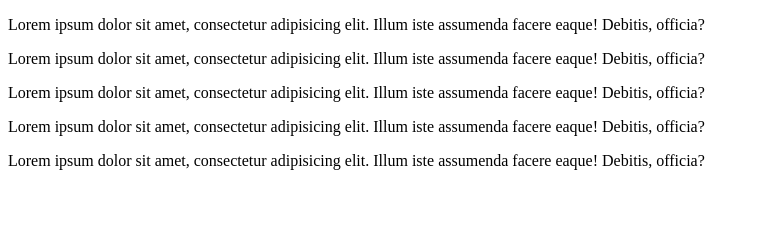
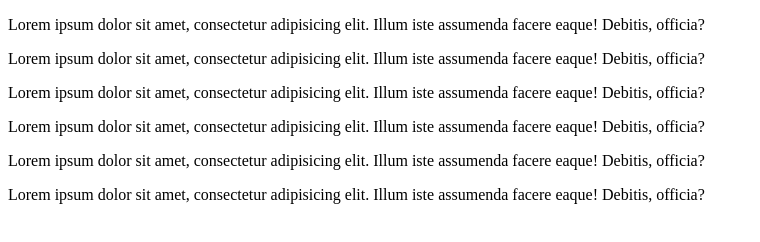
Before and after one commit to mroznymarek/GIT-exercises, a plain HTML site: page index.html in a window 1280 px wide. Shown: the whole page, without its empty margins (0-760 px from the left). Drawn offline with Linux system fonts and the light colour scheme.

Commit message:
six paragraph

```diff
--- a/index.html
+++ b/index.html
@@ -17,5 +17,6 @@
 
     <p>Lorem ipsum dolor sit amet, consectetur adipisicing elit. Illum iste assumenda facere eaque! Debitis, officia?</p>
 
+    <p>Lorem ipsum dolor sit amet, consectetur adipisicing elit. Illum iste assumenda facere eaque! Debitis, officia?</p>
 </body>
 </html>
```
